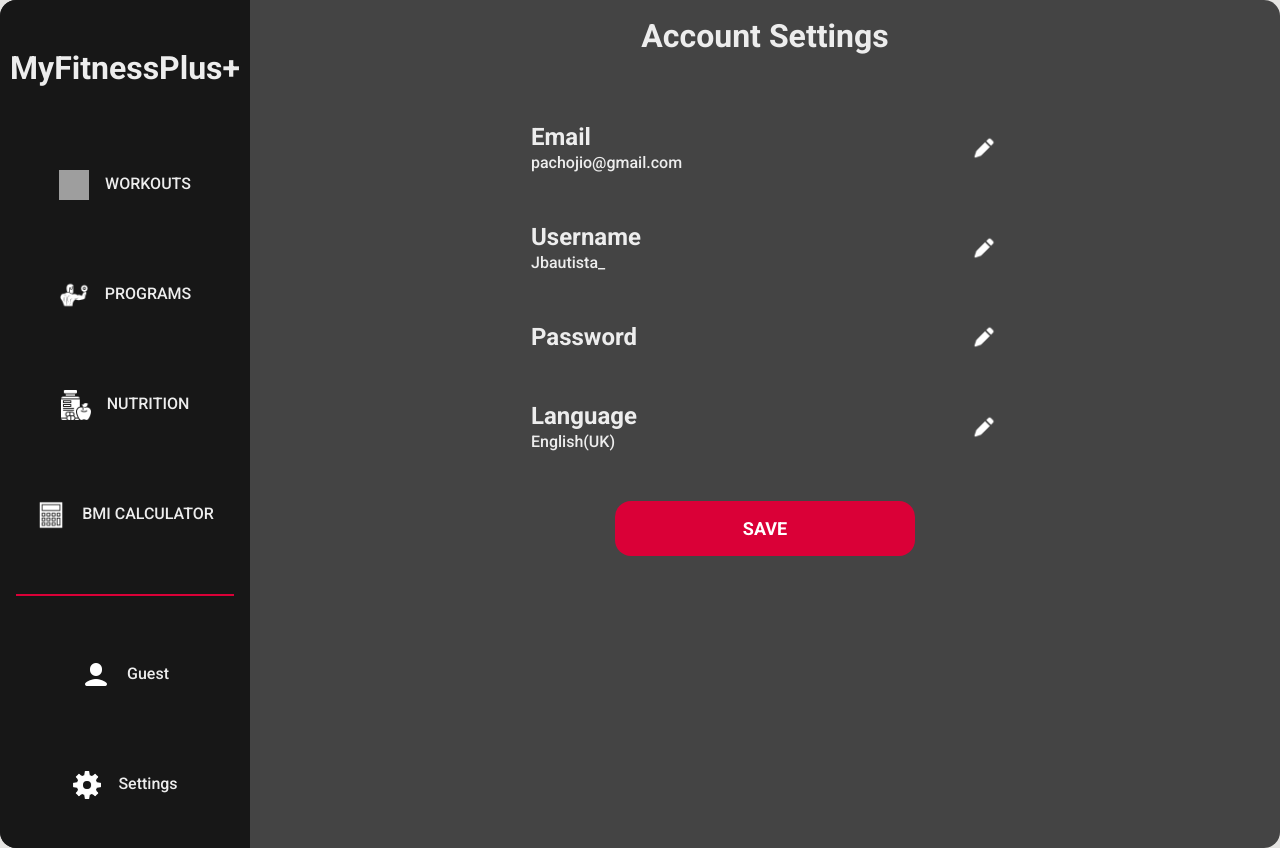
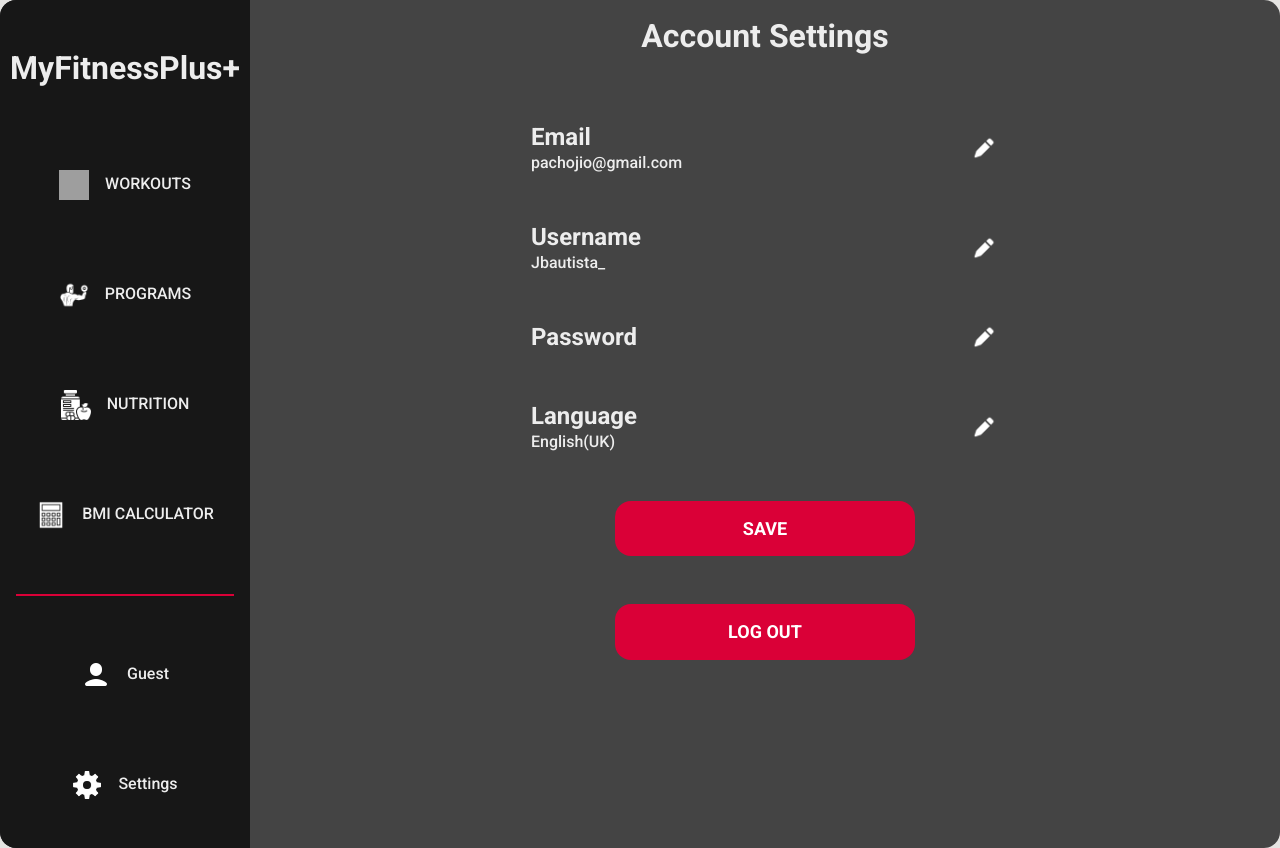
Before and after one commit to JioBautista/my-fitness-plus, a React (Vite) app in the folder app/: page /settings in a window 1280 px wide. Built offline with nearby package versions, Linux system fonts and the light colour scheme; grey boxes are pictures that could not be loaded.

Commit message:
Update Settings.jsx

```diff
--- a/app/src/pages/Settings.jsx
+++ b/app/src/pages/Settings.jsx
@@ -39,6 +39,7 @@ function Settings() {
         </div>
 
         <button>SAVE</button>
+        <button>LOG OUT</button>
       </div>
     </div>
   );
```
